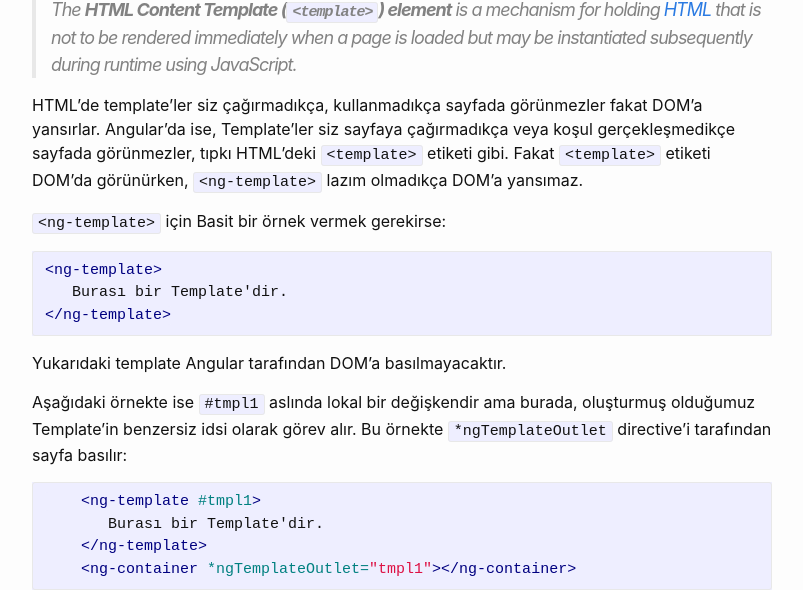
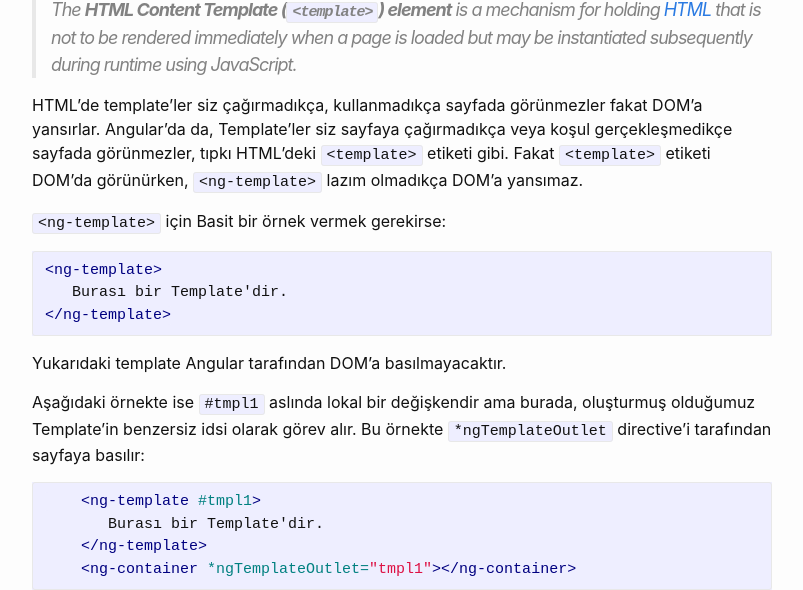
Before and after one commit to ozergul/ozergul.github.io, a Jekyll site: the page built from _posts/2019-06-11-angular-ng-template-ng-container-ng-content.md, in a window 1280 px wide and 900 px high, scrolled down 364 px. Shown: the part 165-755 px from the top of the window, without its empty margins (238-1041 px from the left). Built offline with Jekyll 4.4.1, drawn with Linux system fonts in a browser that asks for light colours.

Commit message:
Update 2019-06-11-angular-ng-template-ng-container-ng-content.md

````diff
--- a/_posts/2019-06-11-angular-ng-template-ng-container-ng-content.md
+++ b/_posts/2019-06-11-angular-ng-template-ng-container-ng-content.md
@@ -20,7 +20,7 @@ Ayrıca `<ng-template>` HTML'deki `<template>` elemanına benzer.
 > The **HTML Content Template (`<template>`) element** is a mechanism for holding [HTML](https://developer.mozilla.org/en-US/docs/Glossary/HTML "HTML: HTML (HyperText Markup Language) is a descriptive language that specifies webpage structure.") that is not to be rendered immediately when a page is loaded but may be instantiated subsequently during runtime using JavaScript.
 
 HTML'de template'ler siz çağırmadıkça, kullanmadıkça sayfada görünmezler fakat DOM'a yansırlar.
-Angular'da ise, Template'ler siz sayfaya çağırmadıkça veya koşul gerçekleşmedikçe sayfada görünmezler, tıpkı HTML'deki `<template>` etiketi gibi. Fakat `<template>` etiketi DOM'da görünürken, `<ng-template>` lazım olmadıkça DOM'a yansımaz.
+Angular'da da, Template'ler siz sayfaya çağırmadıkça veya koşul gerçekleşmedikçe sayfada görünmezler, tıpkı HTML'deki `<template>` etiketi gibi. Fakat `<template>` etiketi DOM'da görünürken, `<ng-template>` lazım olmadıkça DOM'a yansımaz.
 
 `<ng-template>` için Basit bir örnek vermek gerekirse:
 ``` html
@@ -30,7 +30,7 @@ Angular'da ise, Template'ler siz sayfaya çağırmadıkça veya koşul gerçekle
 ```
 Yukarıdaki template Angular tarafından DOM'a basılmayacaktır.
 
-Aşağıdaki örnekte ise `#tmpl1` aslında lokal bir değişkendir ama burada, oluşturmuş olduğumuz Template'in benzersiz idsi olarak görev alır. Bu örnekte `*ngTemplateOutlet` directive'i tarafından sayfa basılır:
+Aşağıdaki örnekte ise `#tmpl1` aslında lokal bir değişkendir ama burada, oluşturmuş olduğumuz Template'in benzersiz idsi olarak görev alır. Bu örnekte `*ngTemplateOutlet` directive'i tarafından sayfaya basılır:
 ``` html
     <ng-template #tmpl1>
        Burası bir Template'dir.
````
